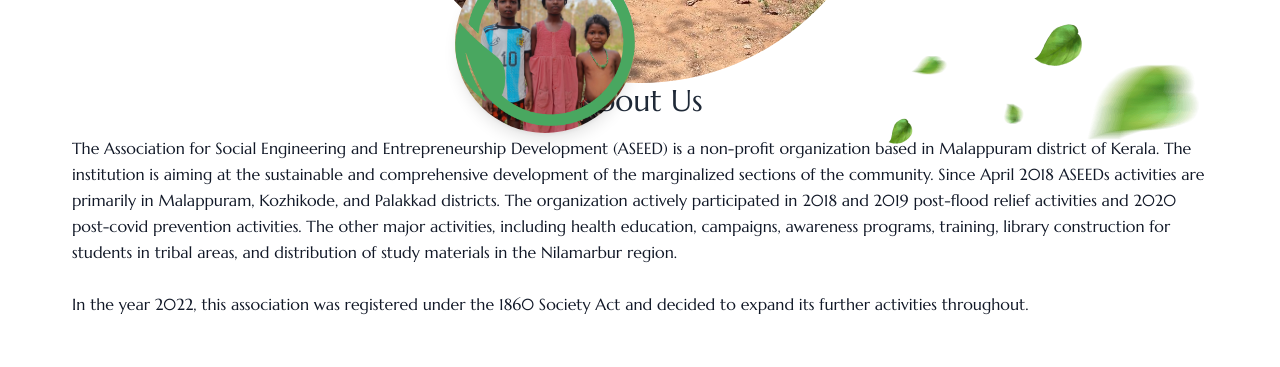
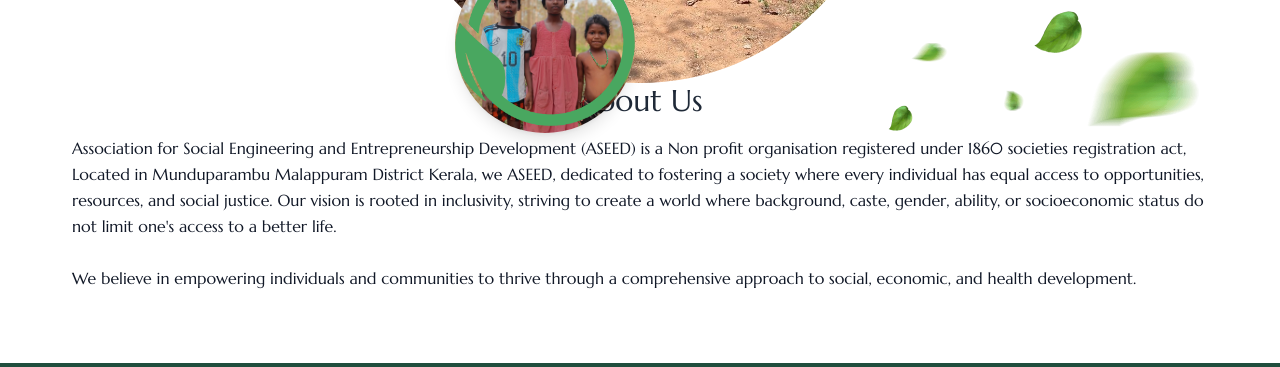
Before and after one commit to arshaqu/Aseed, a React (Create React App) app: page / in a window 1280 px wide. Shown: the part 1340-1707 px from the top of the page. Built offline with nearby package versions, Linux system fonts and the light colour scheme; a web font is replaced by a local one.

Commit message:
About us updated

```diff
--- a/public/index.html
+++ b/public/index.html
@@ -7,7 +7,7 @@
     <meta name="theme-color" content="#000000" />
     <meta
       name="description"
-      content="Web site created using create-react-app"
+      content="Association for Social Engineering and Entrepreneurship Development"
     />
     <link rel="apple-touch-icon" href="%PUBLIC_URL%/logo192.png" />
     <!--
--- a/src/Pages/AboutUs.jsx
+++ b/src/Pages/AboutUs.jsx
@@ -39,17 +39,16 @@ function AboutUs() {
               About Us
             </h2>
             <p className="text-gray-900 mb-6 leading-relaxed marcellus">
-              The Association for Social Engineering and Entrepreneurship Development (ASEED) is a non-profit organization
-              based in Malappuram district of Kerala. The institution is aiming at the sustainable and comprehensive
-              development of the marginalized sections of the community. Since April 2018 ASEEDs activities are primarily in
-              Malappuram, Kozhikode, and Palakkad districts. The organization actively participated in 2018 and 2019
-              post-flood relief activities and 2020 post-covid prevention activities. The other major activities, including
-              health education, campaigns, awareness programs, training, library construction for students in tribal areas,
-              and distribution of study materials in the Nilamarbur region.
+            Association for Social Engineering and Entrepreneurship Development (ASEED) is a Non
+            profit organisation registered under 1860 societies registration act, Located in
+             Munduparambu Malappuram District Kerala, we ASEED, dedicated to fostering a society
+             where every individual has equal access to opportunities, resources, and social justice.
+              Our vision is rooted in inclusivity, striving to create a world where background, caste,
+              gender, ability, or socioeconomic status do not limit one's access to a better life.
               <br />
               <br />
-              In the year 2022, this association was registered under the 1860 Society Act and decided to expand its further
-              activities throughout.
+              We believe in empowering individuals and communities to thrive through a comprehensive approach to social, economic,
+              and health development.
             </p>
 
 
--- a/src/Pages/NewsEvents.jsx
+++ b/src/Pages/NewsEvents.jsx
@@ -80,10 +80,6 @@ function NewsEvents() {
 
 
 
-
-
-
-
 <a
   href="https://drive.google.com/file/d/16t3iaf4JE6Z7pN4GakAvCy5XslCRSIKi/view?usp=drivesdk"
   target="_blank"
```
Also changed, not shown: public/%PUBLIC_URL%/manifest.json (added), 1 other file (tests, documents, lock files or other folders).
